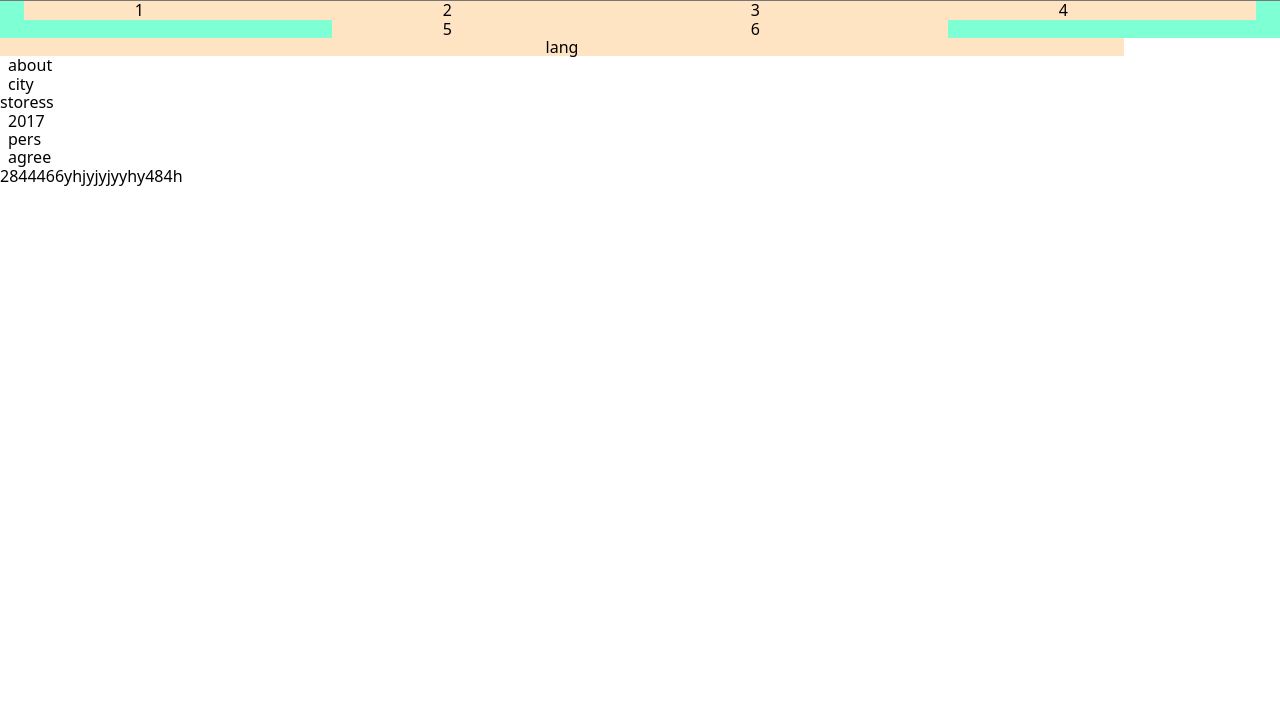
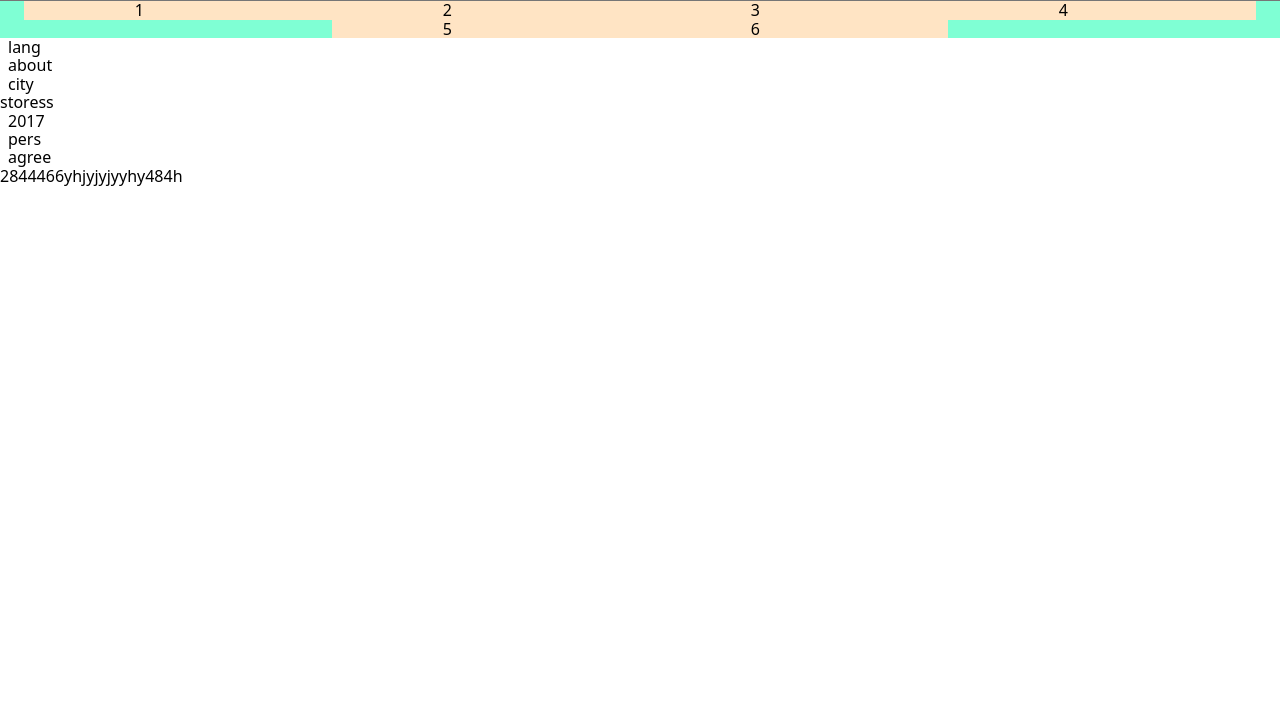
Before and after one commit to Simplecub/my-test, a website built with Parcel: page src/index.html in a window 1280 px wide. Shown: the part 94-800 px from the top of the page. Built offline with nearby package versions, Linux system fonts and the light colour scheme.

Commit message:
sssssssss

```diff
--- a/src/index.html
+++ b/src/index.html
@@ -54,7 +54,7 @@
       </div>
     </div>
     <footer>
-      <div class="card col-lg-4 col-md-4 col-sm-12">
+      <div class="col-lg-4 col-md-4 col-sm-12">
         lang
       </div>
       <div class=" col-lg-4 col-md-4 col-sm-12">
```
